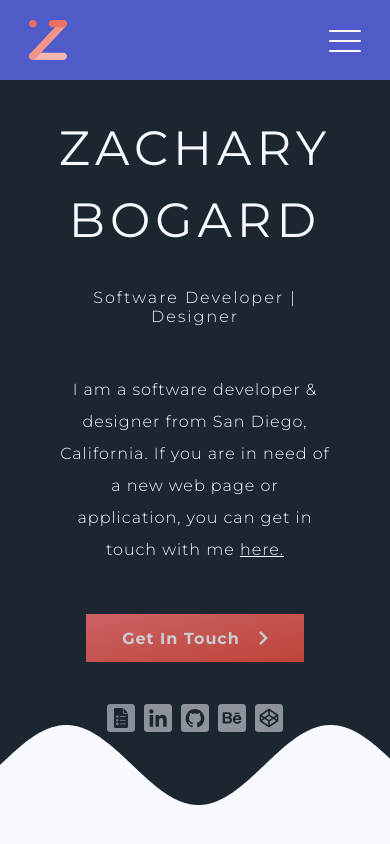
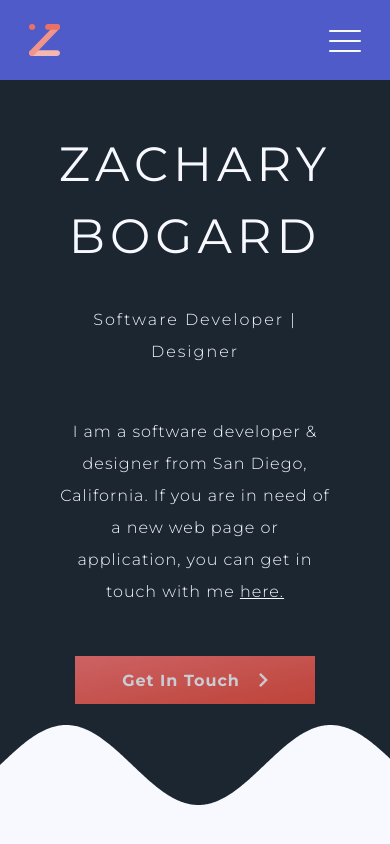
Before and after one commit to zackasaurus/portfolio-site, a React (Create React App) app: page / in a window 390 px wide. Shown: the top 844 px of the page. Built offline with nearby package versions, Linux system fonts and the light colour scheme.

Commit message:
improve mobile version

```diff
--- a/public/index.html
+++ b/public/index.html
@@ -21,7 +21,7 @@
   <header>
 
     <div id='logo'>
-      <a href="http://zachbogard.com/"><img src="%PUBLIC_URL%/svg/logo-08-19-19-01.svg" height="40px" alt="Logo"></a>
+      <a href="http://zachbogard.com/"><img src="%PUBLIC_URL%/svg/logo-08-19-19-01.svg" alt="Logo"></a>
     </div>
 
     <div id="menu-btn" class="menu__button">
--- a/src/index.css
+++ b/src/index.css
@@ -43,6 +43,8 @@
   align-items: center; }
   #logo h1 {
     color: white; }
+  #logo img {
+    height: 40px; }
 
 a {
   transition: .3s ease-out; }
@@ -125,6 +127,8 @@
 @media (min-width: 0px) and (max-width: 768px) {
   nav {
     display: none; }
+  #logo img {
+    height: 32px; }
   .menu__button {
     height: 45px;
     display: flex;
@@ -297,6 +301,7 @@
     opacity: 0.8;
     height: 3rem;
     width: 30%;
+    min-width: 15rem;
     max-width: 300px;
     margin: 0 auto;
     transition: all .2s ease-out; }
@@ -327,13 +332,15 @@
 
 @media (min-width: 480px) and (max-width: 768px) {
   #about {
-    top: 9rem; }
+    top: 12rem; }
     #about .name {
       flex-direction: column;
       justify-content: center;
       margin-bottom: 4rem; }
     #about h1 {
       line-height: .5rem; }
+    #about h2 {
+      line-height: 2rem; }
     #about .name__last {
       margin: 0; }
     #about .blurb {
@@ -344,13 +351,15 @@
 
 @media (min-width: 0px) and (max-width: 480px) {
   #about {
-    top: 9rem; }
+    top: 10rem; }
     #about .name {
       flex-direction: column;
       justify-content: center;
       margin-bottom: 4rem; }
     #about h1 {
       line-height: .5rem; }
+    #about h2 {
+      line-height: 2rem; }
     #about .name__last {
       margin: 0; }
     #about .blurb {
@@ -381,6 +390,7 @@
 
 @media (min-width: 480px) and (max-width: 768px) {
   #links {
+    display: none;
     height: 5rem;
     top: 37.5rem;
     left: 25%;
@@ -392,6 +402,7 @@
 
 @media (min-width: 0px) and (max-width: 480px) {
   #links {
+    display: none;
     height: 5rem;
     top: 42.5rem;
     left: 25%;
--- a/src/scss/_about.scss
+++ b/src/scss/_about.scss
@@ -40,6 +40,8 @@
         letter-spacing: 2px;
         color: $color-white-1;
         font-weight: 300;
+        // line-height: 2rem;
+
 
     }
 
@@ -50,6 +52,7 @@
         margin-bottom: 4rem;
         letter-spacing: 1px;
         color: $color-white-1;
+
 
     }
 
@@ -79,6 +82,7 @@
         // background: rgba(salmon, 0.5);
         height: 3rem;
         width: 30%;
+        min-width: 15rem;
         max-width: 300px;
         margin: 0 auto;
         transition: all .2s ease-out;
@@ -135,7 +139,7 @@
 // Mobile & Tables
 @media (min-width: 480px) and (max-width: 768px) {
     #about {
-        top: 9rem;
+        top: 12rem;
 
         .name {
             flex-direction: column;
@@ -145,6 +149,10 @@
 
         h1 {
             line-height: .5rem;
+        }
+
+        h2 {
+            line-height: 2rem;
         }
 
         .name__last {
@@ -166,7 +174,7 @@
 
 @media (min-width: 0px) and (max-width: 480px) {
     #about {
-        top: 9rem;
+        top: 10rem;
 
         .name {
             flex-direction: column;
@@ -176,6 +184,10 @@
 
         h1 {
             line-height: .5rem;
+        }
+
+        h2 {
+            line-height: 2rem;
         }
 
         .name__last {
--- a/src/scss/_header.scss
+++ b/src/scss/_header.scss
@@ -39,6 +39,10 @@
 
     h1 {
         color: white;
+    }
+
+    img {
+        height: 40px;
     }
 }
 
@@ -169,6 +173,13 @@
         display: none;
     }
 
+    #logo {
+        img {
+            height: 32px;
+        }
+
+    }
+
     .menu__button {
         height: 45px;
         display: flex;
--- a/src/scss/_links.scss
+++ b/src/scss/_links.scss
@@ -32,6 +32,8 @@
 // Tablet
 @media (min-width: 480px) and (max-width: 768px) {
     #links {
+        display: none;
+
         height: 5rem;
         top: 37.5rem;
         left: 25%;
@@ -46,6 +48,7 @@
 // Mobile
 @media (min-width: 0px) and (max-width: 480px) {
     #links {
+        display: none;
         height: 5rem;
         top: 42.5rem;
         left: 25%;
```
